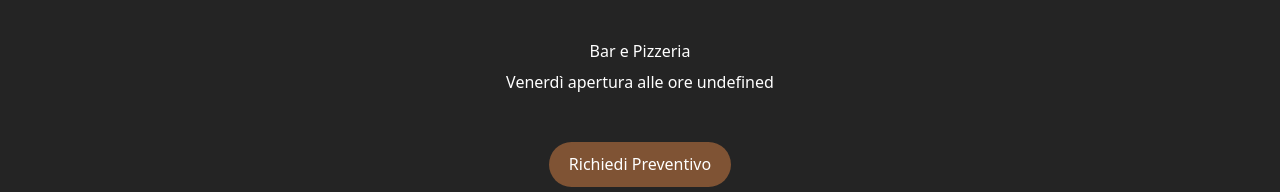
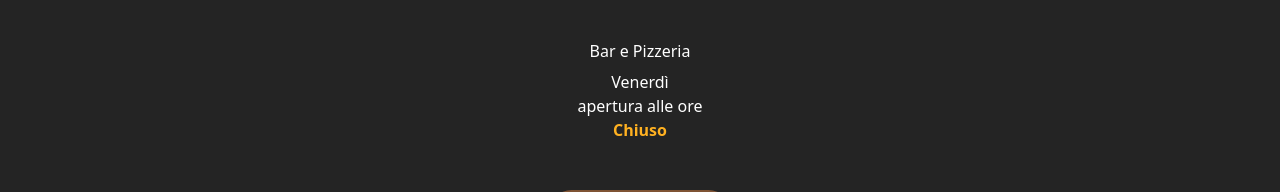
Before and after one commit to VolxDarkTV/proj-la-lucciola-site, a Vue app: page / in a window 1280 px wide. Shown: the part 162-354 px from the top of the page. Built offline with nearby package versions, Linux system fonts and the light colour scheme.

Commit message:
add dynamic clock and day

```diff
--- a/src/components/Front.vue
+++ b/src/components/Front.vue
@@ -8,6 +8,7 @@ export default{
     data(){
         return{
             store,
+            timeSet: `${moment().format("dddd")}`,
         }
     },
     components:{
@@ -23,36 +24,36 @@ export default{
     setup() {
         let todaysDate = new Date();
     },
-    methods:{
-        getHour(){
-            var dataDay = moment().format("dddd");
-            if (dataDay === 'Lunedì') {
-                moment().set({'hour': 8, 'minute': 30}).format("hh:mm")
-                console.log('Lunedì');
-            } else if (dataDay === 'Martedì'){
-                moment().set({'hour': 8, 'minute': 30}).format("hh:mm")
-                console.log('Martedì');
-            } else if (dataDay === 'Mercoledì'){
-                ' Close '
-                console.log('Mercoledì');
-            } else if (dataDay === 'Giovedì'){
-                ' Close '
-                console.log('Giovedì');
-            } else if (dataDay === 'Venerdì'){
-                ' Close '
-                console.log('Venerdì');
-            } else if (dataDay === 'Sabato'){
-                moment().set({'hour': 8, 'minute': 30}).format("hh:mm")
-                console.log('Sabato');
-            } else if (dataDay === 'Domenica'){
-                moment().set({'hour': 8, 'minute': 30}).format("hh:mm")
-                console.log('Domenica');
-            } else{
-                console.log('something went wrong, pleare reload the page ' + dataDay);
-            }
-        }
+    // methods:{
+    //     getHour(){
+    //         var dataDay = moment().format("dddd");
+    //         if (dataDay === 'Lunedì') {
+    //             moment().set({'hour': 8, 'minute': 30}).format("hh:mm")
+    //             console.log('Lunedì');
+    //         } else if (dataDay === 'Martedì'){
+    //             moment().set({'hour': 8, 'minute': 30}).format("hh:mm")
+    //             console.log('Martedì');
+    //         } else if (dataDay === 'Mercoledì'){
+    //             // document.getElementById("demo").innerHTML = dataDay;
+    //             console.log('Mercoledì');
+    //         } else if (dataDay === 'Giovedì'){
+    //             ' Close '
+    //             console.log('Giovedì');
+    //         } else if (dataDay === 'Venerdì'){
+    //             ' Close '
+    //             console.log('Venerdì');
+    //         } else if (dataDay === 'Sabato'){
+    //             moment().set({'hour': 8, 'minute': 30}).format("hh:mm")
+    //             console.log('Sabato');
+    //         } else if (dataDay === 'Domenica'){
+    //             moment().set({'hour': 8, 'minute': 30}).format("hh:mm")
+    //             console.log('Domenica');
+    //         } else{
+    //             console.log('something went wrong, pleare reload the page ' + dataDay);
+    //         }
+    //     }
 
-    },
+    // },
 
 
 }
@@ -80,18 +81,71 @@ export default{
 
             <h6>Bar e Pizzeria</h6>
 
-            <div>
-                <span>
+            <div class="d-flex flex-column">
 
+                <!-- All WEEK days -->
+
+                <!-- Monday -->
+                <span v-if="timeSet === 'Monday'">
+                    Lunedì
+                </span>
+                <!-- Tuesday -->
+                <span v-if="timeSet === 'Tuesday'">
+                    Martedì
+                </span>
+                <!-- Wednesday -->
+                <span v-if="timeSet === 'Wednesday'">
+                    Mercoledì
+                </span>
+                <!-- Thursday -->
+                <span v-if="timeSet === 'Thursday'">
+                    Giovedì
+                </span>
+                <!-- Friday -->
+                <span v-if="timeSet === 'Friday'">
+                    Venerdì
+                </span>
+                 <!-- Saturday -->
+                 <span v-if="timeSet === 'Saturday'">
+                    Sabato
+                </span>
+                 <!-- Sunday -->
+                 <span v-if="timeSet === 'Sunday'">
+                    Domenica
+                </span>
+
+                <span v-if="timeSet !== 'Wednesday' && 'Thursday' && 'Friday'"> apertura alle ore </span>
+
+                <!-- All CLOCK sets -->
+
+                <!-- Monday -->
+                <span class="color fw-bold" v-if="timeSet === 'Monday'"> {{moment().set({'hour': 15, 'minute': 0}).format("HH:mm") + ' - ' + moment().set({'hour': 19, 'minute': 30}).format("HH:mm") }} </span>
+
+                <!-- Tuesday -->
+                <span class="color fw-bold" v-if="timeSet === 'Tuesday'"> {{moment().set({'hour': 15, 'minute': 0}).format("HH:mm") + ' - ' + moment().set({'hour': 19, 'minute': 30}).format("HH:mm") }} </span>
+
+                <!-- Wednesday -->
+                <span class="color fw-bold" v-if="timeSet === 'Wednesday'"> Chiuso </span>
+
+                <!-- Thursday -->
+                <span class="color fw-bold" v-if="timeSet === 'Thursday'"> Chiuso </span>
+
+                <!-- Friday -->
+                <span class="color fw-bold" v-if="timeSet === 'Friday'"> Chiuso </span>
+
+                <!-- Saturday -->
+                <span class="color fw-bold" v-if="timeSet === 'Saturday'">
                     {{
-                        moment().format("dddd") +
-                        ' apertura alle ore '  +
-                        `${getHour()}`
+                        moment().set({'hour': 8, 'minute': 0}).format("HH:mm") + ' - ' + moment().set({'hour': 13, 'minute': 0}).format("HH:mm") + ' ' + moment().set({'hour': 15, 'minute': 0}).format("HH:mm") + ' - ' + moment().set({'hour': 19, 'minute': 30}).format("HH:mm")
                     }}
                 </span>
 
-                <!-- <span> apertura alle ore </span>  -->
-                <!-- <span v-for="clock in store.clockData"> {{ clock.day }} </span>  -->
+                <!-- Sunday -->
+                <span class="color fw-bold" v-if="timeSet === 'Sunday'">
+                    {{
+                        moment().set({'hour': 8, 'minute': 0}).format("HH:mm") + ' - ' + moment().set({'hour': 13, 'minute': 0}).format("HH:mm") + ' ' + moment().set({'hour': 15, 'minute': 0}).format("HH:mm") + ' - ' + moment().set({'hour': 19, 'minute': 30}).format("HH:mm")
+                    }}
+                </span>
             </div>
 
         </div>
```
